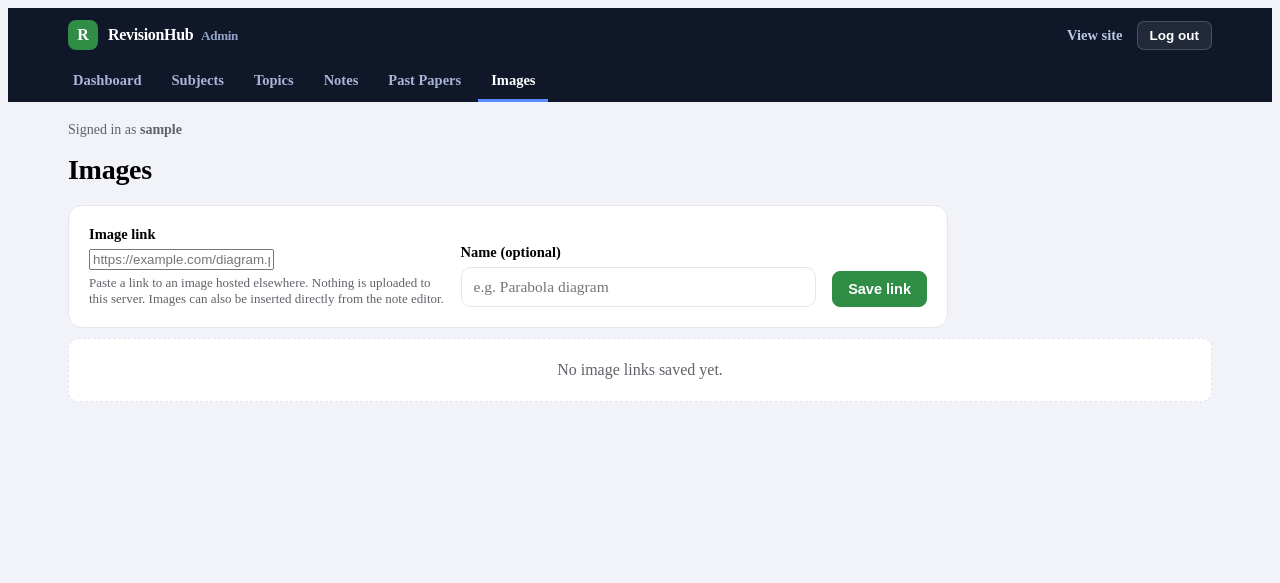
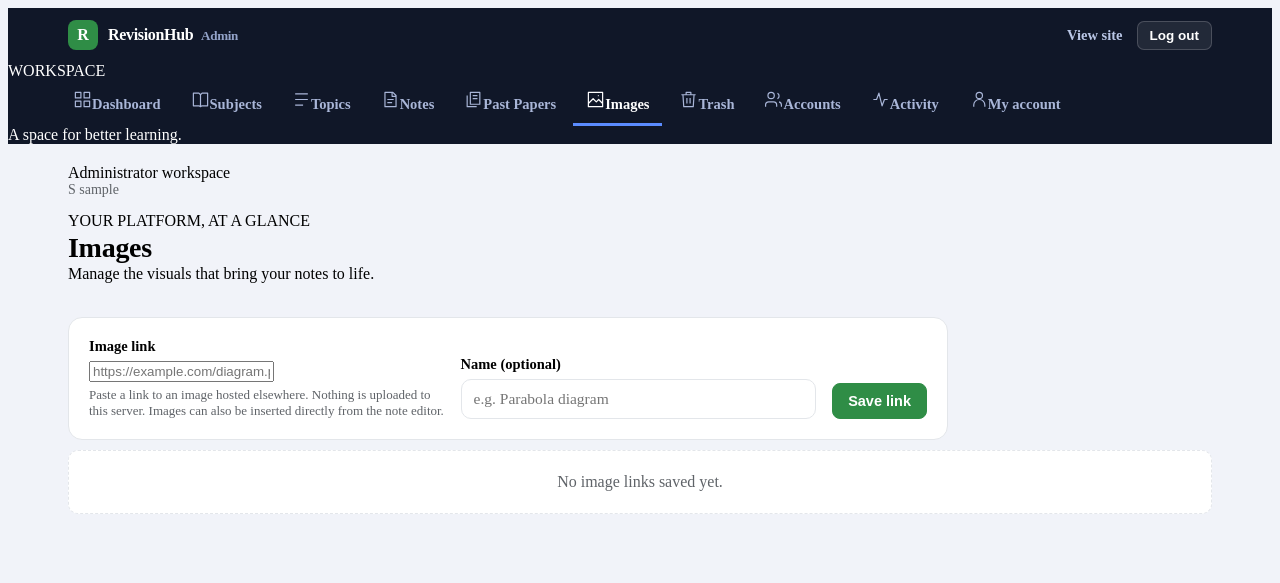
Before and after one commit to 1772hojaz/answered, a PHP site: page /manage-8f3ffdb330600372/images/index.php in a window 1280 px wide. Shown: the top 583 px of the page. Run offline with PHP 8.4, Linux system fonts and the light colour scheme; the visitor is signed in with stand-in values (Sample User, id 1); data that the repository does not hold is empty.

Commit message:
Add workspace navigation for accounts and recovery

```diff
--- a/htdocs/manage-8f3ffdb330600372/includes/layout.php
+++ b/htdocs/manage-8f3ffdb330600372/includes/layout.php
@@ -26,6 +26,35 @@ function admin_header(string $title, string $active = ''): void
         'notes'     => ['Notes', 'notes/index.php'],
         'papers'    => ['Past Papers', 'past-papers/index.php'],
         'images'    => ['Images', 'images/index.php'],
+        'trash'     => ['Trash', 'trash.php'],
+        'users'     => ['Accounts', 'users.php'],
+        'activity'  => ['Activity', 'activity.php'],
+        'profile'   => ['My account', 'profile.php'],
+    ];
+    if (!full_admin()) { $navItems = array_intersect_key($navItems, array_flip(['dashboard','notes','profile'])); }
+    $navIcons = [
+        'dashboard' => 'M3 3h7v7H3zM14 3h7v7h-7zM3 14h7v7H3zM14 14h7v7h-7z',
+        'subjects' => 'M3 4h7l2 2 2-2h7v16h-7l-2 1-2-1H3zM12 6v15',
+        'topics' => 'M4 5h16M4 12h16M4 19h10',
+        'notes' => 'M5 3h10l4 4v14H5zM14 3v5h5M8 12h8M8 16h6',
+        'papers' => 'M8 3h12v15H8zM4 7v14h12M11 7h6M11 11h6',
+        'images' => 'M3 3h18v18H3zM3 17l6-6 4 4 3-3 5 5M15 7h1',
+        'trash' => 'M3 6h18M9 6V3h6v3M5 6l1 15h12l1-15M10 10v7M14 10v7',
+        'users' => 'M16 21v-2a4 4 0 0 0-4-4H6a4 4 0 0 0-4 4v2M9 3a4 4 0 1 0 0 8 4 4 0 0 0 0-8M17 4a4 4 0 0 1 0 7M22 21v-2a4 4 0 0 0-3-4',
+        'activity' => 'M3 12h4l3-8 4 16 3-8h4',
+        'profile' => 'M20 21v-2a7 7 0 0 0-14 0v2M13 3a4 4 0 1 0 0 8 4 4 0 0 0 0-8',
+    ];
+    $pageDescriptions = [
+        'dashboard' => 'A little organisation. A better learning experience.',
+        'subjects' => 'Build a clear starting point for every learner.',
+        'topics' => 'Give every idea a place in your study library.',
+        'notes' => 'Create, refine, and publish helpful revision notes.',
+        'papers' => 'Keep exam practice organised and easy to find.',
+        'images' => 'Manage the visuals that bring your notes to life.',
+        'trash' => 'Recover notes and papers before they are gone for good.',
+        'users' => 'Manage staff access and keep account details up to date.',
+        'activity' => 'See who changed, published, or recovered a resource.',
+        'profile' => 'Keep your account password up to date.',
     ];
 
     header('Content-Type: text/html; charset=utf-8');
@@ -39,14 +68,15 @@ function admin_header(string $title, string $active = ''): void
 <meta name="viewport" content="width=device-width, initial-scale=1">
 <meta name="robots" content="noindex, nofollow">
 <title><?= e($title) ?> · <?= e($appName) ?> Admin</title>
-<link rel="stylesheet" href="<?= e(asset('assets/css/app.css')) ?>">
-<link rel="stylesheet" href="<?= e(asset('assets/css/admin.css')) ?>">
+<link rel="stylesheet" href="<?= e(asset('assets/css/app.css')) ?>?v=20261116">
+<link rel="stylesheet" href="<?= e(asset('assets/css/admin.css')) ?>?v=20261117">
 </head>
 <body class="admin-body">
+<a class="skip-link" href="#admin-main">Skip to content</a>
 <header class="admin-topbar">
   <div class="admin-topbar-inner">
     <a class="brand" href="<?= e(admin_url('index.php')) ?>">
-      <span class="brand-mark" aria-hidden="true">R</span>
+      <span class="brand-mark" aria-hidden="true"><?= e(mb_strtoupper(mb_substr($appName, 0, 1, 'UTF-8'), 'UTF-8')) ?></span>
       <span class="brand-name"><?= e($appName) ?> <span class="brand-suffix">Admin</span></span>
     </a>
     <div class="admin-topbar-actions">
@@ -57,16 +87,18 @@ function admin_header(string $title, string $active = ''): void
       </form>
     </div>
   </div>
+  <span class="admin-nav-label">WORKSPACE</span>
   <nav class="admin-nav" aria-label="Admin navigation">
     <?php foreach ($navItems as $key => $item): ?>
-      <a href="<?= e(admin_url($item[1])) ?>" class="<?= $active === $key ? 'is-active' : '' ?>"><?= e($item[0]) ?></a>
+      <a href="<?= e(admin_url($item[1])) ?>" class="<?= $active === $key ? 'is-active' : '' ?>"<?= $active === $key ? ' aria-current="page"' : '' ?>><svg width="19" height="19" viewBox="0 0 24 24" fill="none" stroke="currentColor" stroke-width="1.5" stroke-linejoin="round" aria-hidden="true"><path d="<?= e($navIcons[$key]) ?>"/></svg><span><?= e($item[0]) ?></span></a>
     <?php endforeach; ?>
   </nav>
+  <div class="admin-sidebar-note"><span class="status-dot" aria-hidden="true"></span> A space for better learning.</div>
 </header>
 
-<div class="admin-container">
+<main id="admin-main" class="admin-container">
   <?php if ($user): ?>
-    <p class="admin-signed-in">Signed in as <strong><?= e($user['username']) ?></strong></p>
+    <div class="admin-workspace-bar"><span><?= full_admin() ? 'Administrator workspace' : 'Editor workspace · own drafts' ?></span><p class="admin-signed-in"><span class="admin-avatar" aria-hidden="true"><?= e(mb_strtoupper(mb_substr($user['username'], 0, 1, 'UTF-8'), 'UTF-8')) ?></span> <?= e($user['username']) ?></p></div>
   <?php endif; ?>
 
   <?php if ($flashes): ?>
@@ -77,7 +109,7 @@ function admin_header(string $title, string $active = ''): void
 
   <div class="admin-page">
     <div class="admin-page-head">
-      <h1><?= e($title) ?></h1>
+      <div><span class="eyebrow section-eyebrow">YOUR PLATFORM, AT A GLANCE</span><h1><?= e($title) ?></h1><p class="admin-page-description"><?= e($pageDescriptions[$active] ?? 'Manage your learning resources.') ?></p></div>
       <div class="admin-page-actions"><?= $GLOBALS['admin_actions'] ?? '' ?></div>
     </div>
 <?php
@@ -87,8 +119,8 @@ function admin_footer(): void
 {
     ?>
   </div>
-</div>
-<script src="<?= e(asset('assets/js/admin.js')) ?>"></script>
+</main>
+<script src="<?= e(asset('assets/js/admin.js')) ?>?v=20261117"></script>
 </body>
 </html><?php
 }
```
